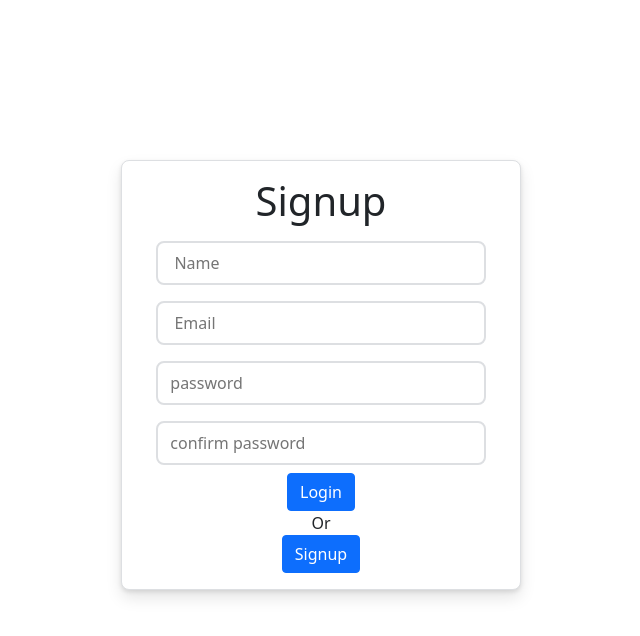
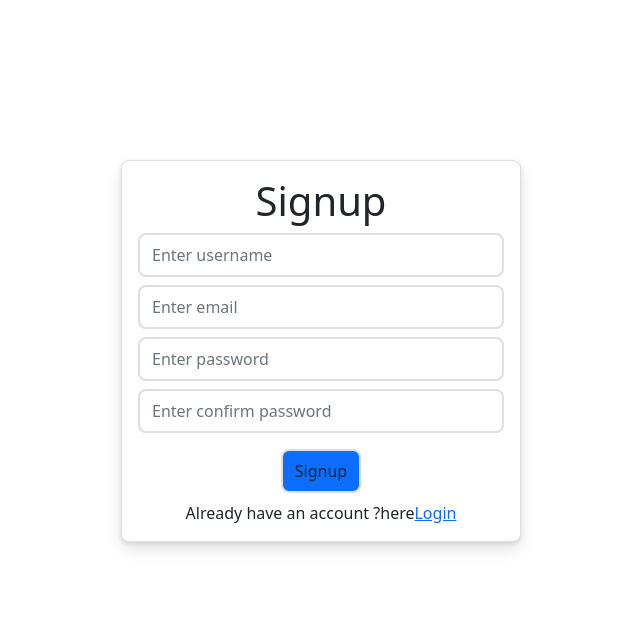
Before and after one commit to preet412/reactapp, a React (Create React App) app: page /Signup in a window 1280 px wide. Shown: the top 636 px of the page, without its empty margins (359-999 px from the left). Built offline with nearby package versions, Linux system fonts and the light colour scheme.

Commit message:
intial status

```diff
--- a/src/App.js
+++ b/src/App.js
@@ -6,7 +6,7 @@ import Products from "./components/Products.js";
 import Items from "./components/Items";
 import Cart from "./components/Cart";
 import { CartProvider } from "react-use-cart";
-import { Route, Routes, Link } from "react-router-dom";
+import { Route, Routes } from "react-router-dom";
 import Home from "./components/Home.js";
 import Signup from "./components/Signup.js";
 import Login from "./components/Login.js";
@@ -26,6 +26,7 @@ function App() {
 
     /*<CartProvider>
 
+        <PrivateRoute path="/onlyAuthorizedAllowedHere/" component={Login} />
 
           <Items />
           <Cart />
--- a/src/components/Login.css
+++ b/src/components/Login.css
@@ -17,7 +17,7 @@
   color: #1d2129;
   margin: 0.5rem 0;
   padding: 0.5rem 0.75rem;
-  width: 90%;
+
   font-size: 1rem;
 }
 
--- a/src/components/Login.js
+++ b/src/components/Login.js
@@ -1,47 +1,124 @@
-import React, { useState } from "react";
+import React from "react";
+import "./Login.css";
 import { Link } from "react-router-dom";
-import "./Login.css";
 
-const Login = () => {
-  const [user, setUser] = useState({
-    email: "",
-    password: "",
+class Login extends React.Component {
+  constructor() {
+    super();
+    this.state = {
+      input: {},
+      errors: {},
+    };
+
+    this.handleChange = this.handleChange.bind(this);
+    this.handleSubmit = this.handleSubmit.bind(this);
+  }
+
+  handleChange(event) {
+    let input = this.state.input;
+    input[event.target.name] = event.target.value;
+  }
+
+  handleChange(event) {
+    let input = this.state.input;
+    input[event.target.name] = event.target.value;
+
+    this.setState({
+      input,
+    });
+  }
+
+  handleSubmit(event) {
+    event.preventDefault();
+
+    if (this.Login()) {
+      console.log(this.state);
+
+      let input = {};
+
+      input["email"] = "";
+      input["password"] = "";
+      this.setState({ input: input });
+
+      // alert("Demo Form is submitted");
+    }
+  }
+
+  Login() {
+    let input = this.state.input;
+    let errors = {};
+    let isValid = true;
+
+    if (!input["email"]) {
+      isValid = false;
+      errors["email"] = "Please enter your email Address.";
+    } else if (typeof input["email"] !== "undefined") {
+      var pattern = new RegExp(
+        /^(("[\w-\s]+")|([\w-]+(?:\.[\w-]+)*)|("[\w-\s]+")([\w-]+(?:\.[\w-]+)*))(@((?:[\w-]+\.)*\w[\w-]{0,66})\.([a-z]{2,6}(?:\.[a-z]{2})?)$)|(@\[?((25[0-5]\.|2[0-4][0-9]\.|1[0-9]{2}\.|[0-9]{1,2}\.))((25[0-5]|2[0-4][0-9]|1[0-9]{2}|[0-9]{1,2})\.){2}(25[0-5]|2[0-4][0-9]|1[0-9]{2}|[0-9]{1,2})\]?$)/i
+      );
+      if (!pattern.test(input["email"])) {
+        isValid = false;
+        errors["email"] = "Please enter valid email address.";
+      }
+    } else if (!input["password"]) {
+      isValid = false;
+      errors["password"] = "Please enter your password.";
+    } else if (typeof input["password"] !== "undefined") {
+      if (input["password"].length < 8) {
+        isValid = false;
+        errors["password"] = "Please add at least 8 charachter.";
+      }
+    } else {
+    }
+
+    this.setState({
+      errors: errors,
     });
 
-  const handleChange = (e) => {
-    const { name, value } = e.target;
-    setUser({
-      ...user,
-      [name]: value,
-    });
-  };
+    return isValid;
+  }
+
+  render() {
     return (
+      <>
+        <form onSubmit={this.handleSubmit}>
           <div className="login">
-      {console.log(user)}
             <h1>Login</h1>
             <input
               type="email"
               name="email"
-        value={user.email}
-        placeholder="enter your email"
-        onChange={handleChange}
-      ></input>
+              value={this.state.input.email}
+              onChange={this.handleChange}
+              class="form-control"
+              placeholder="Enter email"
+              id="email"
+            />
+
+            <div className="text-danger">{this.state.errors.email}</div>
+
             <input
               type="password"
               name="password"
-        value={user.password}
-        placeholder="enter your password"
-        onChange={handleChange}
-      ></input>
-      <Link to="/Items" className="btn btn-primary">
-        Login
-      </Link>
-      <div>Or</div>
-      <Link to="/Signup" className="btn btn-primary">
-        Signup
-      </Link>
+              value={this.state.input.password}
+              onChange={this.handleChange}
+              class="form-control"
+              placeholder="Enter password"
+              id="password"
+            />
+
+            <div className="text-danger">{this.state.errors.password}</div>
+
+            <input type="submit" value="Login" class="btn btn-primary btn-sm" />
+
+            <div>
+              If you are not exist?
+              <Link to="/Signup">create an account</Link>
             </div>
+          </div>
+        </form>
+      </>
     );
-};
+  }
+}
 
 export default Login;
--- a/src/components/Products.js
+++ b/src/components/Products.js
@@ -5,6 +5,9 @@ import { Link } from "react-router-dom";
 const Products = (props) => {
   const { addItem } = useCart();
   //console.log(addItem);
+
+  const isLoggedIn = "";
+  //const comp;
   return (
     <div className="col=11 col-md-6 col-lg-3 mx-0 mb-4">
       <div className="card p-0 overflow-hidden h-100 shadow">
@@ -17,8 +20,16 @@ const Products = (props) => {
             to="/Cart"
             className="btn btn-success"
             onClick={() => {
-              console.log(props.item);
-              addItem(props.item);
+              //console.log(props.item);
+              if (isLoggedIn) {
+                alert(isLoggedIn + "if");
+                //comp=   <h1>{this.state.isLoggedIn}</h1>
+              } else {
+                alert(isLoggedIn + "else");
+                // comp = addItem(props.item);
+              }
+
+              //addItem(props.item);
             }}
           >
             Add to Cart
--- a/src/components/Signup.css
+++ b/src/components/Signup.css
@@ -17,7 +17,6 @@
   color: #1d2129;
   margin: 0.5rem 0;
   padding: 0.5rem 0.75rem;
-  width: 90%;
   font-size: 1rem;
 }
 
--- a/src/components/Signup.js
+++ b/src/components/Signup.js
@@ -1,77 +1,178 @@
-import React, { useState } from "react";
+import React from "react";
+import "./Signup.css";
 import { Link } from "react-router-dom";
-import "./Signup.css";
-//import axios from "axios";
 
-const Signup = () => {
-  const [user, setUser] = useState({
-    name: "",
-    email: "",
-    password: "",
-    confirmPassword: "",
+class Signup extends React.Component {
+  constructor() {
+    super();
+    this.state = {
+      input: {},
+      errors: {},
+    };
+
+    this.handleChange = this.handleChange.bind(this);
+    this.handleSubmit = this.handleSubmit.bind(this);
+  }
+
+  handleChange(event) {
+    let input = this.state.input;
+    input[event.target.name] = event.target.value;
+
+    this.setState({
+      input,
+    });
+  }
+
+  handleSubmit(event) {
+    event.preventDefault();
+
+    if (this.signup()) {
+      console.log(this.state);
+
+      let input = {};
+      input["username"] = "";
+      input["email"] = "";
+      input["password"] = "";
+      input["confirm_password"] = "";
+      this.setState({ input: input });
+
+      alert("Demo Form is submitted");
+    }
+  }
+
+  signup() {
+    let input = this.state.input;
+    let errors = {};
+    let isValid = true;
+
+    if (!input["username"]) {
+      isValid = false;
+      errors["username"] = "Enter username.";
+    }
+
+    if (typeof input["username"] !== "undefined") {
+      const re = /^\S*$/;
+      if (input["username"].length < 6 || !re.test(input["username"])) {
+        isValid = false;
+        errors["username"] = " Enter valid username.";
+      }
+    }
+
+    if (!input["email"]) {
+      isValid = false;
+      errors["email"] = "Enter email Address.";
+    }
+
+    if (typeof input["email"] !== "undefined") {
+      var pattern = new RegExp(
+        /^(("[\w-\s]+")|([\w-]+(?:\.[\w-]+)*)|("[\w-\s]+")([\w-]+(?:\.[\w-]+)*))(@((?:[\w-]+\.)*\w[\w-]{0,66})\.([a-z]{2,6}(?:\.[a-z]{2})?)$)|(@\[?((25[0-5]\.|2[0-4][0-9]\.|1[0-9]{2}\.|[0-9]{1,2}\.))((25[0-5]|2[0-4][0-9]|1[0-9]{2}|[0-9]{1,2})\.){2}(25[0-5]|2[0-4][0-9]|1[0-9]{2}|[0-9]{1,2})\]?$)/i
+      );
+      if (!pattern.test(input["email"])) {
+        isValid = false;
+        errors["email"] = " Enter valid email address.";
+      }
+    }
+
+    if (!input["password"]) {
+      isValid = false;
+      errors["password"] = " Enter password.";
+    }
+
+    if (!input["confirm_password"]) {
+      isValid = false;
+      errors["confirm_password"] = " Enter confirm password.";
+    }
+
+    if (typeof input["password"] !== "undefined") {
+      if (input["password"].length < 6) {
+        isValid = false;
+        errors["password"] = "Please add at least 6 charachter.";
+      }
+    }
+
+    if (
+      typeof input["password"] !== "undefined" &&
+      typeof input["confirm_password"] !== "undefined"
+    ) {
+      if (input["password"] != input["confirm_password"]) {
+        isValid = false;
+        errors["password"] = "Passwords don't match.";
+      }
+    }
+
+    this.setState({
+      errors: errors,
     });
 
-  const handleChange = (e) => {
-    const { name, value } = e.target;
-    setUser({
-      ...user,
-      [name]: value,
-    });
-  };
+    return isValid;
+  }
 
-  /*const signup = () => {
-    const { name, email, password, confirmPassword } = user;
-    if (name && email && password && password === confirmPassword) {
-      //alert("posted");
-      axios.post("localhost:9002/signup", user).then((res) => console.log(res));
-    } else {
-      alert("inavalid input");
-    }
-  };*/
+  render() {
     return (
       <>
+        <form onSubmit={this.handleSubmit}>
           <div className="signup">
-        {console.log("User", user)}
             <h1>Signup</h1>
             <input
               type="text"
-          name="name"
-          value={user.name}
-          placeholder=" Name"
-          onChange={handleChange}
-        ></input>
+              name="username"
+              value={this.state.input.username}
+              onChange={this.handleChange}
+              class="form-control"
+              placeholder="Enter username"
+              id="username"
+            />
+
+            <div className="text-danger">{this.state.errors.username}</div>
+
             <input
               type="email"
               name="email"
-          value={user.email}
-          placeholder=" Email"
-          onChange={handleChange}
-        ></input>
+              value={this.state.input.email}
+              onChange={this.handleChange}
+              class="form-control"
+              placeholder="Enter email"
+              id="email"
+            />
+
+            <div className="text-danger">{this.state.errors.email}</div>
+
             <input
               type="password"
               name="password"
-          value={user.password}
-          placeholder="password"
-          onChange={handleChange}
-        ></input>
+              value={this.state.input.password}
+              onChange={this.handleChange}
+              class="form-control"
+              placeholder="Enter password"
+              id="password"
+            />
+
+            <div className="text-danger">{this.state.errors.password}</div>
+
             <input
               type="password"
-          name="confirmPassword"
-          value={user.confirmPassword}
-          placeholder="confirm password"
-          onChange={handleChange}
-        ></input>
+              name="confirm_password"
+              value={this.state.input.confirm_password}
+              onChange={this.handleChange}
+              class="form-control"
+              placeholder="Enter confirm password"
+              id="confirm_password"
+            />
 
-        <Link to="/Items" className="btn btn-primary">
-          Login
-        </Link>
-        <div>Or</div>
-        <Link to="/Login" className="btn btn-primary">
-          Signup
-        </Link>
+            <div className="text-danger">
+              {this.state.errors.confirm_password}
             </div>
+
+            <input type="submit" value="Signup" class="btn btn-primary" />
+            <div>
+              Already have an account ?here
+              <Link to="/Login">Login</Link>
+            </div>
+          </div>
+        </form>
       </>
     );
-};
+  }
+}
 
 export default Signup;
```
Also changed, not shown: src/components/Home.js (+4 -30 lines), src/logo.svg (deleted). Lines whose indentation alone changed are shown as unchanged.
